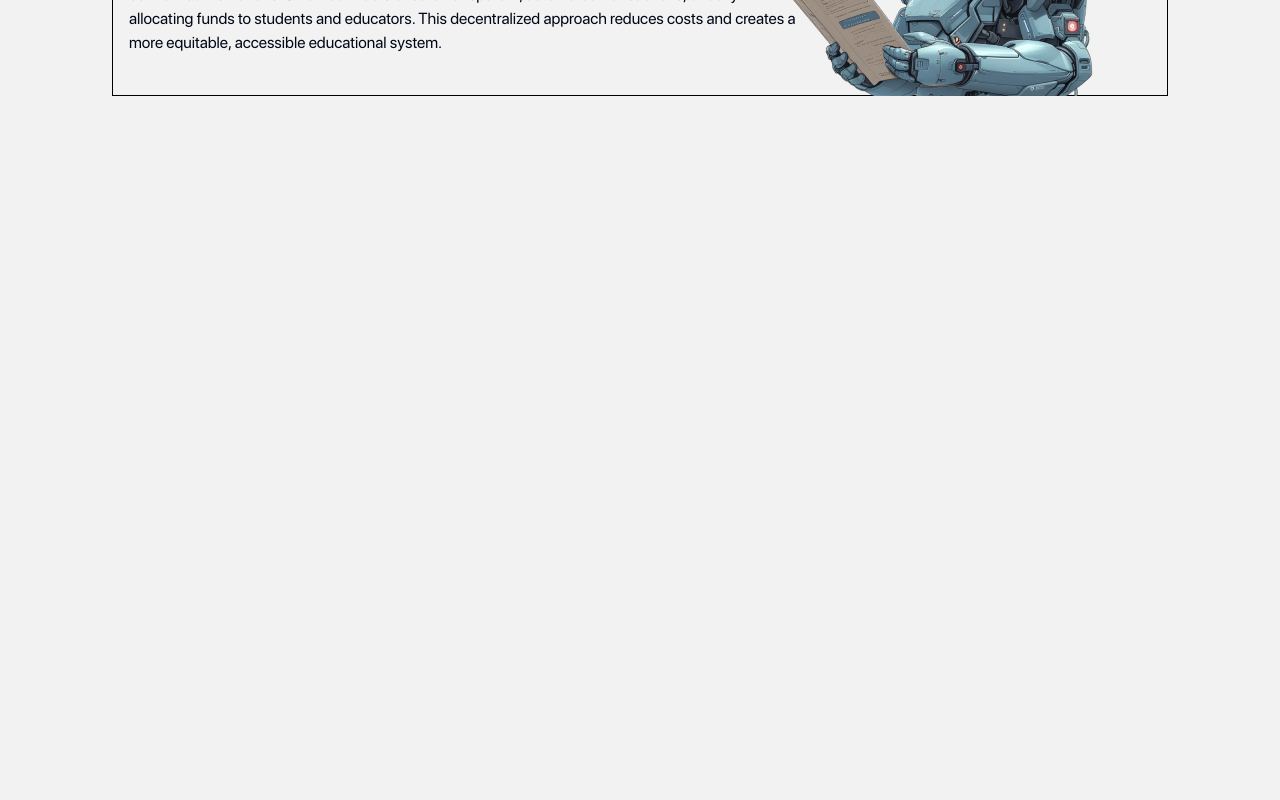
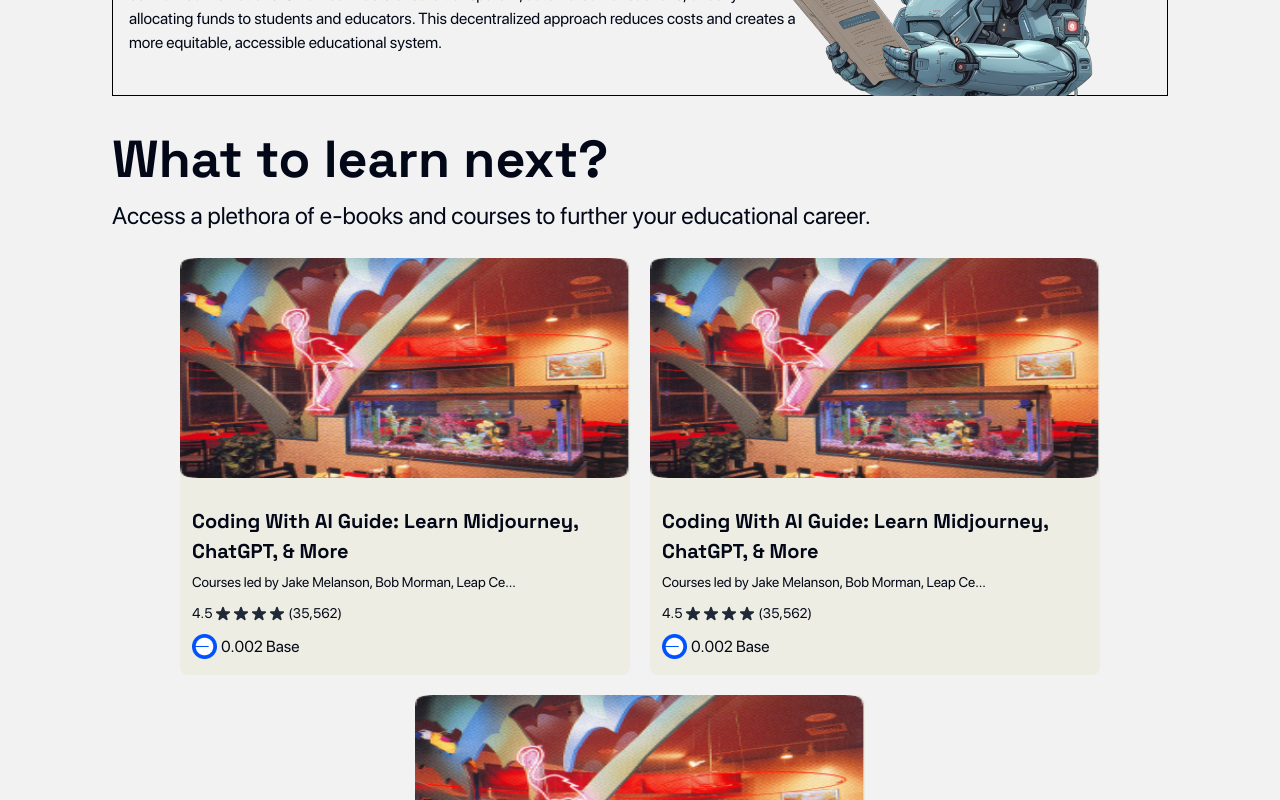
Before and after one commit to jhinnbay/MentalWealthAcademy, a React (Vite) app: page / in a window 1280 px wide. Shown: the part 980-1780 px from the top of the page. Before the commit the page ends 1116 px from the top, so only its background shows below. Built offline with nearby package versions, Linux system fonts and the light colour scheme.

Commit message:
create bottm card

```diff
--- a/src/pages/Home.jsx
+++ b/src/pages/Home.jsx
@@ -1,4 +1,5 @@
 // import React from 'react'
+import HomeCard from "@/components/cards/HomeCard";
 import {
   Carousel,
   CarouselContent,
@@ -92,9 +93,21 @@
             </p>
           </TabsContent>
           <div className="absolute bottom-0 right-0">
-            <img src="/images/Home_Animal.png" alt='Home_Animal' />
+            <img src="/images/Home_Animal.png" alt="Home_Animal" />
           </div>
         </Tabs>
+      </div>
+      <div className="mt-6">
+        <h2 className="text-[52px] font-bold">What to learn next?</h2>
+        <p className="mb-6 text-2xl">
+          Access a plethora of e-books and courses to further your educational
+          career.{" "}
+        </p>
+        <div className="mt-6 flex justify-center gap-5 flex-wrap">
+          {[1, 2, 3].map(() => (
+            <HomeCard />
+          ))}
+        </div>
       </div>
     </main>
   );
```
